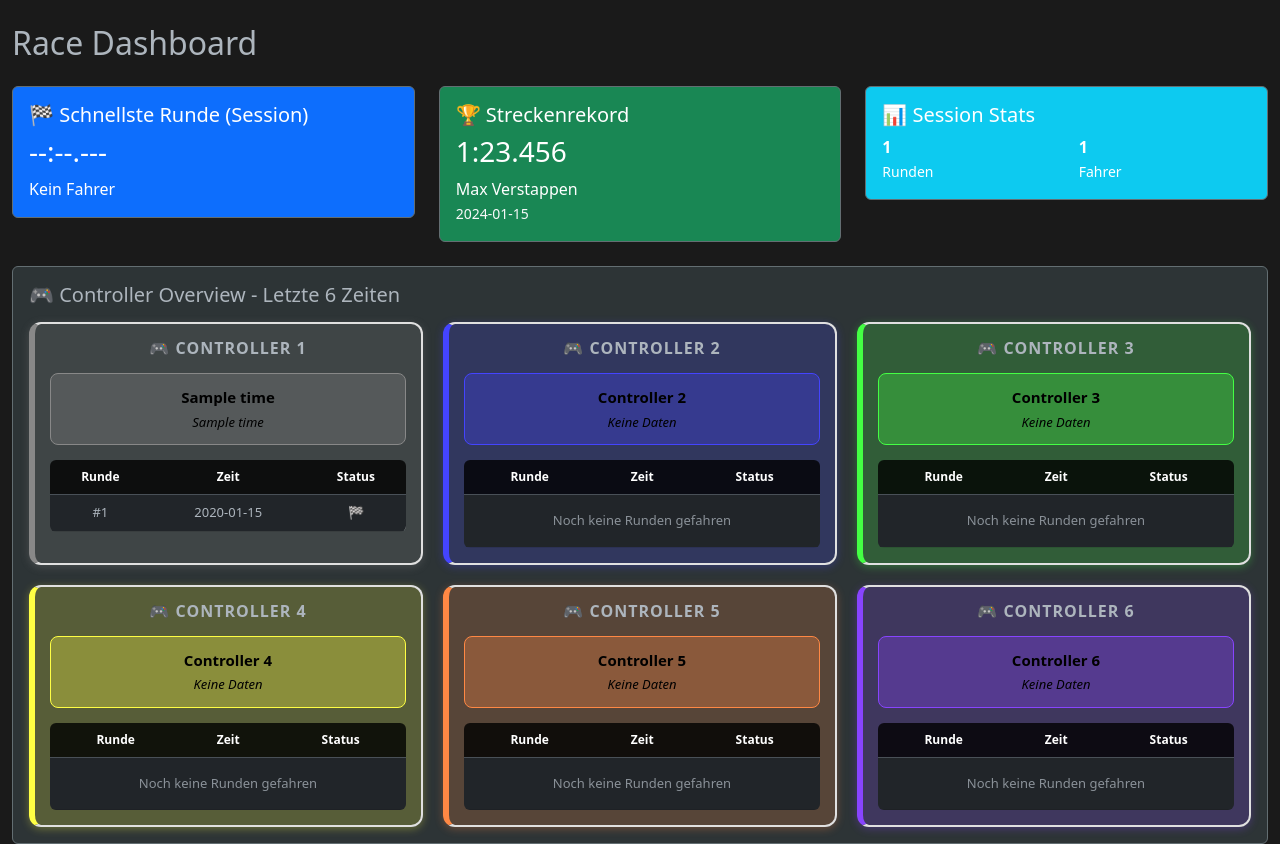
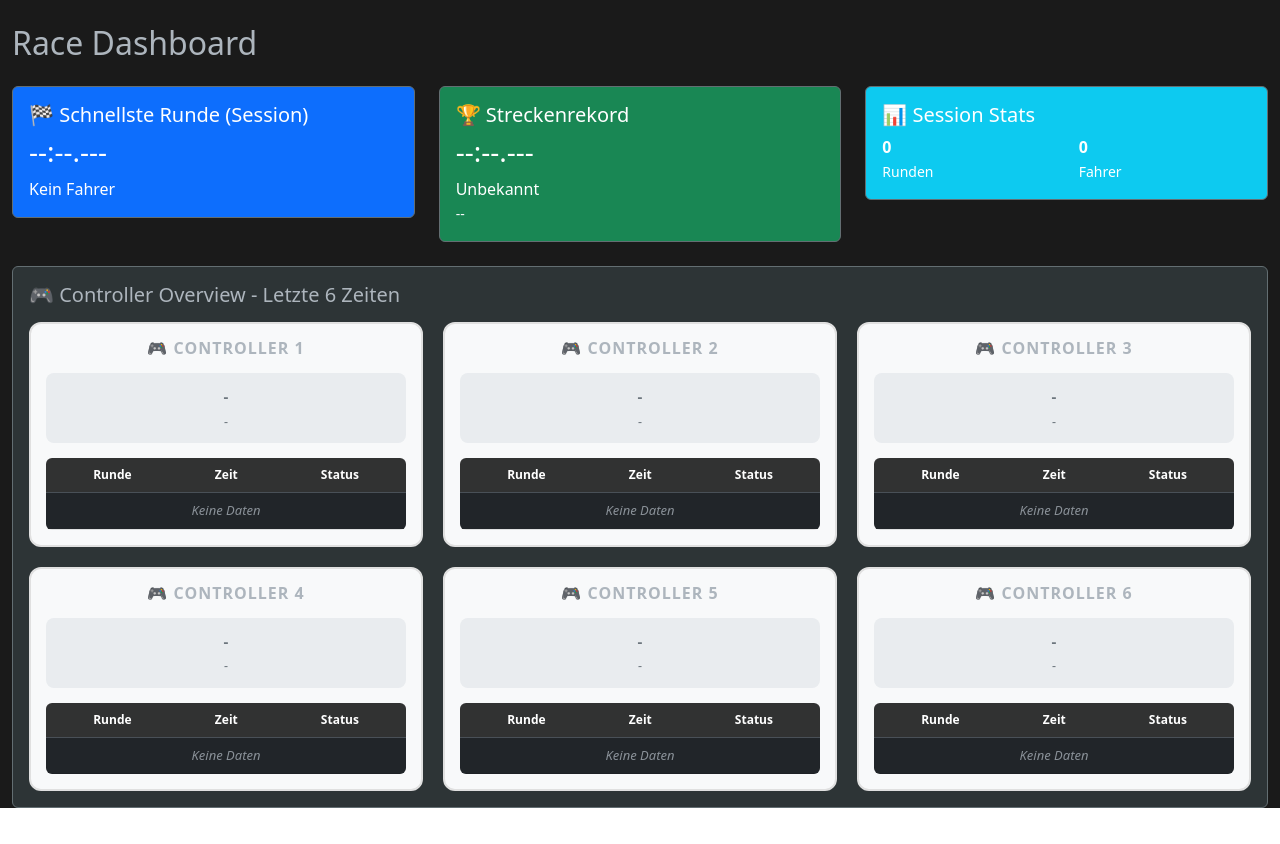
Before and after one commit to Lockeee86/SmartRace-LiveDashboard, a Flask app: page / in a window 1280 px wide. Shown: the part 56-900 px from the top of the page. After the commit the page ends 864 px from the top, so only its background shows below. Run offline with Flask 3, Linux system fonts and the light colour scheme; tables that the repository leaves empty hold one stand-in row (values such as "Sample post").

Commit message:
Update dashboard.html

```diff
--- a/templates/dashboard.html
+++ b/templates/dashboard.html
@@ -214,25 +214,51 @@ async function updateDashboard() {
         dashboardData = JSON.parse(rawText);
         console.log('📊 Live-Daten erhalten:', dashboardData);
 
-        // Detaillierte Controller-Analyse
-        Object.keys(dashboardData).forEach(controllerId => {
-            const controller = dashboardData[controllerId];
-            console.log(`🎮 Controller ${controllerId}:`);
-            console.log(`   👤 Name: ${controller.name}`);
-            console.log(`   🚗 Car: ${controller.car}`);
-            console.log(`   🎨 Color: ${controller.color}`);
-            console.log(`   🏁 Laps: ${controller.laps ? controller.laps.length : 0} Runden`);
-        });
+        // ✅ NEU: Session Stats aus Analytics API
+        await updateSessionStats();
 
-        updateMainStats();         // ✅ Session Stats
-        updateControllerTables();  // ✅ Controller-Tabellen
-        updateTrackRecord();       // ✅ Streckenrekord
-
-        // Session fastest lap berechnen
+        updateControllerTables();
+        updateTrackRecord();
         updateSessionFastestLap();
 
     } catch (error) {
         console.error('❌ Live-Daten Fehler:', error);
+    }
+}
+
+// ✅ NEU: Session Stats aus Analytics API laden
+async function updateSessionStats() {
+    try {
+        const response = await fetch('/api/analytics');
+        const analyticsData = await response.json();
+        console.log('📊 Analytics Daten:', analyticsData);
+
+        // SESSION FASTEST LAP
+        if (analyticsData.session_fastest && analyticsData.session_fastest.lap_time) {
+            document.getElementById('fastest-lap-time').textContent = formatTime(analyticsData.session_fastest.lap_time * 1000);
+            document.getElementById('fastest-lap-driver').textContent = `Driver ${analyticsData.session_fastest.controller_id}`;
+        } else {
+            document.getElementById('fastest-lap-time').textContent = '--:--.---';
+            document.getElementById('fastest-lap-driver').textContent = 'Kein Fahrer';
+        }
+
+        // TRACK RECORD
+        if (analyticsData.track_record && analyticsData.track_record.lap_time) {
+            document.getElementById('track-record-time').textContent = formatTime(analyticsData.track_record.lap_time * 1000);
+            document.getElementById('track-record-driver').textContent = `Driver ${analyticsData.track_record.controller_id}`;
+            document.getElementById('track-record-date').textContent = new Date(analyticsData.track_record.timestamp).toLocaleDateString('de-DE');
+        }
+
+        // SESSION STATS
+        if (analyticsData.session_stats) {
+            document.getElementById('total-laps').textContent = analyticsData.session_stats.total_laps || 0;
+            document.getElementById('active-drivers').textContent = analyticsData.session_stats.active_drivers || 0;
+        }
+
+    } catch (error) {
+        console.error('❌ Analytics Fehler:', error);
+        // Fallback auf alte Berechnung
+        updateMainStatsOld();
     }
 }
 
@@ -254,198 +280,122 @@ function updateSessionFastestLap() {
 
     if (fastestLap) {
         sessionFastestLap = fastestLap;
-        document.getElementById('fastest-lap-time').textContent = formatTime(fastestLap.time);
-        document.getElementById('fastest-lap-driver').textContent = fastestLap.driver;
     }
 }
 
-function getCurrentSessionLaps(controllerData) {
-    if (!controllerData.laps || controllerData.laps.length === 0) return [];
+// Fallback für alte Stats-Berechnung
+function updateMainStatsOld() {
+    // Session Fastest Lap (fallback)
+    if (sessionFastestLap) {
+        document.getElementById('fastest-lap-time').textContent = formatTime(sessionFastestLap.time);
+        document.getElementById('fastest-lap-driver').textContent = sessionFastestLap.driver || 'Unbekannt';
+    }
 
-    // ✅ Sortiere Runden nach Timestamp (neueste zuerst)
-    const sortedLaps = [...controllerData.laps].sort((a, b) =>
-        new Date(b.timestamp) - new Date(a.timestamp)
-    );
+    // Track Record (fallback hardcoded)
+    document.getElementById('track-record-time').textContent = '1:23.456';
+    document.getElementById('track-record-driver').textContent = 'Max Verstappen';
+    document.getElementById('track-record-date').textContent = '2024-01-15';
 
-    // ✅ Neuester Timestamp = aktuelle Session
-    const latestTimestamp = new Date(sortedLaps[0].timestamp);
+    // Session Stats (fallback berechnet)
+    const totalLaps = Object.values(dashboardData).reduce((sum, controller) => {
+        return sum + (controller?.lap_count || 0);
+    }, 0);
 
-    // ✅ Definiere Session-Grenze (z.B. 30 Minuten Pause = neue Session)
-    const sessionGapMinutes = 30;
-    const sessionStartTime = new Date(latestTimestamp.getTime() - (sessionGapMinutes * 60 * 1000));
-
-    // ✅ Filtere nur Runden der aktuellen Session
-    const currentSessionLaps = controllerData.laps.filter(lap => {
-        const lapTime = new Date(lap.timestamp);
-        return lapTime >= sessionStartTime;
-    });
-
-    console.log(`🔍 Controller: ${currentSessionLaps.length} Runden in aktueller Session`);
-    return currentSessionLaps;
-}
-
-function updateMainStats() {
-    let totalLaps = 0;
-    let activeDrivers = 0;
-
-    Object.keys(dashboardData).forEach(controllerId => {
-        const controllerData = dashboardData[controllerId];
-
-        if (controllerData && controllerData.laps) {
-            // ✅ Nur aktuelle Session-Runden
-            const currentSessionLaps = getCurrentSessionLaps(controllerData);
-
-            if (currentSessionLaps.length > 0) {
-                activeDrivers++;
-
-                // ✅ Höchste Rundennummer der aktuellen Session
-                const lapNumbers = currentSessionLaps.map(lap => lap.lap || 0);
-                const sessionMaxLap = Math.max(...lapNumbers);
-
-                totalLaps += sessionMaxLap;
-
-                console.log(`🏁 Controller ${controllerId}: Runde ${sessionMaxLap} in aktueller Session`);
-            }
-        }
-    });
+    const activeDrivers = Object.values(dashboardData).filter(controller =>
+        controller && controller.lap_count > 0
+    ).length;
 
     document.getElementById('total-laps').textContent = totalLaps;
     document.getElementById('active-drivers').textContent = activeDrivers;
-
-    console.log(`📊 Aktuelle Session: ${totalLaps} Runden, ${activeDrivers} Fahrer`);
 }
 
+function updateControllerTables() {
+    for (let i = 1; i <= 6; i++) {
+        const controllerData = dashboardData[i.toString()];
+        const tableElement = document.getElementById(`controller-${i}`);
+        const timesBody = document.getElementById(`controller-${i}-times`);
 
+        if (!tableElement || !timesBody) continue;
 
+        if (controllerData && controllerData.recent_times && controllerData.recent_times.length > 0) {
+            // Controller aktiv - Styling setzen
+            const color = controllerData.color || getDefaultControllerColor(i);
+            const rgbaColor = hexToRgba(color, 0.15);
+            const borderColor = hexToRgba(color, 0.5);
 
+            tableElement.style.backgroundColor = rgbaColor;
+            tableElement.style.borderColor = borderColor;
+            tableElement.style.borderWidth = '2px';
+            tableElement.style.borderStyle = 'solid';
 
-function updateControllerTables() {
-    console.log('🔍 DEBUG: dashboardData =', dashboardData);
+            // Driver Info aktualisieren
+            const driverNameEl = tableElement.querySelector('.driver-name');
+            const carNameEl = tableElement.querySelector('.car-name');
+            const driverInfoEl = tableElement.querySelector('.driver-info');
 
-    for (let controllerId = 1; controllerId <= 6; controllerId++) {
-        const controllerData = dashboardData[controllerId.toString()];
-        console.log(`🔍 DEBUG Controller ${controllerId}:`, controllerData);
+            if (driverNameEl) driverNameEl.textContent = controllerData.name || `Driver ${i}`;
+            if (carNameEl) carNameEl.textContent = controllerData.car_name || 'Unbekanntes Auto';
 
-        const tableBody = document.getElementById(`controller-${controllerId}-times`);
-        const driverName = document.querySelector(`#controller-${controllerId} .driver-name`);
-        const carName = document.querySelector(`#controller-${controllerId} .car-name`);
-        const controllerTable = document.getElementById(`controller-${controllerId}`);
+            if (driverInfoEl) {
+                driverInfoEl.style.backgroundColor = hexToRgba(color, 0.3);
+                driverInfoEl.style.color = '#333';
+            }
 
-        // ✅ IMMER eine Farbe setzen (auch ohne Daten)
-        let controllerColor;
+            // Zeiten-Tabelle füllen
+            timesBody.innerHTML = '';
 
-        if (controllerData && controllerData.color) {
-            // Farbe aus Datenbank
-            controllerColor = controllerData.color;
-            console.log(`🎨 DB-Farbe Controller ${controllerId}:`, controllerColor);
-        } else {
-            // Fallback-Farbe
-            controllerColor = getDefaultControllerColor(controllerId);
-            console.log(`🎨 Fallback-Farbe Controller ${controllerId}:`, controllerColor);
-        }
+            // Letzte 6 Zeiten (neueste zuerst)
+            const recentTimes = controllerData.recent_times.slice(-6).reverse();
 
-        // ✅ IMMER Background setzen
-        const lightColor = hexToRgba(controllerColor, 0.2);
-        const mediumColor = hexToRgba(controllerColor, 0.3);
+            recentTimes.forEach((timeEntry, index) => {
+                const row = document.createElement('tr');
 
-        console.log(`🎨 Setze Farben für Controller ${controllerId}: light=${lightColor}, medium=${mediumColor}`);
+                // Runden-Nummer (rückwärts zählen)
+                const lapNumber = (controllerData.lap_count || 0) - index;
 
-        // Background setzen (auch ohne Daten!)
-        controllerTable.style.setProperty('background', lightColor, 'important');
-        controllerTable.style.setProperty('border-left', `6px solid ${controllerColor}`, 'important');
-        controllerTable.style.setProperty('box-shadow', `0 2px 8px ${hexToRgba(controllerColor, 0.3)}`, 'important');
+                // Status bestimmen
+                let status = '⏱️';
+                let statusClass = '';
 
-        // Driver-Info Background
-        const driverInfo = controllerTable.querySelector('.driver-info');
-        if (driverInfo) {
-            driverInfo.style.setProperty('background', mediumColor, 'important');
-            driverInfo.style.setProperty('border', `1px solid ${controllerColor}`, 'important');
-            driverInfo.style.setProperty('color', '#000', 'important');
-        }
-
-        if (controllerData && controllerData.laps && controllerData.laps.length > 0) {
-            // ✅ Update Fahrer/Auto Info
-            driverName.textContent = controllerData.name || `Driver ${controllerId}`;
-            carName.textContent = controllerData.car || `Car ${controllerId}`;
-
-            // ✅ SESSION-weite beste Zeit berechnen
-            if (controllerData.laps && controllerData.laps.length > 0) {
-                // Alle Zeiten von ALLEN Controllern sammeln
-                let allSessionTimes = [];
-
-                // Durch alle Controller gehen
-                for (let i = 1; i <= 6; i++) {
-                    const otherControllerData = window.currentLogData ? window.currentLogData[`controller_${i}`] : null;
-                    if (otherControllerData && otherControllerData.laps) {
-                        const times = otherControllerData.laps
-                            .map(lap => lap.laptime_raw || 0)
-                            .filter(time => time > 0);
-                        allSessionTimes = allSessionTimes.concat(times);
-                    }
+                if (timeEntry === controllerData.best_time) {
+                    status = '🏆 BEST';
+                    statusClass = 'text-warning fw-bold';
+                } else if (index === 0) {
+                    status = '🔄 LAST';
+                    statusClass = 'text-info';
                 }
 
-                console.log(`🔍 Alle Session-Zeiten:`, allSessionTimes);
+                row.innerHTML = `
+                    <td><strong>#${lapNumber}</strong></td>
+                    <td><strong>${formatTime(timeEntry)}</strong></td>
+                    <td><span class="${statusClass}">${status}</span></td>
+                `;
 
-                if (allSessionTimes.length > 0) {
-                    const sessionBestTime = Math.min(...allSessionTimes);
+                timesBody.appendChild(row);
+            });
 
-                    // Prüfen ob DIESER Controller die beste Zeit hat
-                    const myTimes = controllerData.laps
-                        .map(lap => lap.laptime_raw || 0)
-                        .filter(time => time > 0);
+        } else {
+            // Controller inaktiv - Styling zurücksetzen
+            tableElement.style.backgroundColor = '#f8f9fa';
+            tableElement.style.borderColor = '#e0e0e0';
 
-                    const myBestTime = myTimes.length > 0 ? Math.min(...myTimes) : null;
+            // Driver Info zurücksetzen
+            const driverNameEl = tableElement.querySelector('.driver-name');
+            const carNameEl = tableElement.querySelector('.car-name');
+            const driverInfoEl = tableElement.querySelector('.driver-info');
 
-                    // Nur anzeigen wenn dieser Controller die Session-Bestzeit hat
-                    if (myBestTime === sessionBestTime) {
-                        const bestTimeText = ` (🏆 ${formatTime(sessionBestTime)})`;
-                        driverName.textContent = (controllerData.name || `Driver ${controllerId}`) + bestTimeText;
-                        console.log(`🏆 Controller ${controllerId} hat die Session-Bestzeit!`);
-                    }
-                }
+            if (driverNameEl) driverNameEl.textContent = '-';
+            if (carNameEl) carNameEl.textContent = '-';
+            if (driverInfoEl) {
+                driverInfoEl.style.backgroundColor = '#e9ecef';
+                driverInfoEl.style.color = '#6c757d';
             }
 
-
-
-            // Letzte 6 Zeiten holen
-            const recentLaps = controllerData.laps.slice(0, 6);
-
-            let personalBest = controllerData.best_time;
-
-            tableBody.innerHTML = recentLaps.map((lap, index) => {
-                const lapTime = lap.laptime_raw || 0;
-                const isPersonalBest = personalBest && lapTime === personalBest;
-                const isLatest = index === 0;
-
-                let rowClass = '';
-                let rowStyle = '';
-
-                if (isPersonalBest) {
-                    rowClass = 'table-warning';
-                    rowStyle = 'background: linear-gradient(90deg, #ffd700, #ffed4a) !important;';
-                } else if (isLatest) {
-                    const gradientColor = hexToRgba(controllerColor, 0.4);
-                    rowStyle = `background: linear-gradient(90deg, ${gradientColor}, rgba(248,249,250,0.8)) !important;`;
-                }
-
-                return `
-                    <tr class="${rowClass}" style="${rowStyle}">
-                        <td>#${lap.lap || '-'}</td>
-                        <td>${lap.laptime_formatted || formatTime(lapTime)}</td>
-                        <td>${isPersonalBest ? '🏆' : (isLatest ? '🏁' : '')}</td>
-                    </tr>
-                `;
-            }).join('');
-
-        } else {
-            // Keine Daten - aber trotzdem Farbe setzen!
-            driverName.textContent = `Controller ${controllerId}`;
-            carName.textContent = 'Keine Daten';
-
-            tableBody.innerHTML = `
+            // Leere Tabelle
+            timesBody.innerHTML = `
                 <tr>
-                    <td colspan="3" class="text-muted text-center py-3">
-                        Noch keine Runden gefahren
+                    <td colspan="3" class="text-muted text-center">
+                        <em>Keine Daten</em>
                     </td>
                 </tr>
             `;
@@ -454,29 +404,11 @@ function updateControllerTables() {
 }
 
 function updateTrackRecord() {
-    // Simuliere Streckenrekord basierend auf aktueller Session
-    if (sessionFastestLap && (!trackRecord || sessionFastestLap.time < trackRecord.time)) {
-        trackRecord = {
-            time: sessionFastestLap.time,
-            driver: sessionFastestLap.driver,
-            date: new Date().toLocaleDateString('de-DE')
-        };
-
-        // Visual feedback für neuen Rekord
-        const recordCard = document.querySelector('.bg-success');
-        recordCard.classList.add('border', 'border-warning');
-        recordCard.style.animation = 'pulse 1s ease-in-out 3';
-    }
-
+    // Wird von updateSessionStats() übernommen
     if (trackRecord) {
         document.getElementById('track-record-time').textContent = formatTime(trackRecord.time);
         document.getElementById('track-record-driver').textContent = trackRecord.driver;
         document.getElementById('track-record-date').textContent = trackRecord.date;
-    } else {
-        // Fallback-Rekord
-        document.getElementById('track-record-time').textContent = '1:23.456';
-        document.getElementById('track-record-driver').textContent = 'Max Verstappen';
-        document.getElementById('track-record-date').textContent = '2024-01-15';
     }
 }
 
@@ -519,8 +451,14 @@ function hexToRgba(hex, alpha) {
     return `rgba(128, 128, 128, ${alpha})`;
 }
 
+// Zeit formatieren - ✅ FIX für Sekunden vs Millisekunden
 function formatTime(timeMs) {
     if (!timeMs || timeMs === 0) return '--:--.---';
+
+    // Falls es schon in Sekunden ist (< 1000), zu ms konvertieren
+    if (timeMs < 1000) {
+        timeMs = timeMs * 1000;
+    }
 
     const minutes = Math.floor(timeMs / 60000);
     const seconds = ((timeMs % 60000) / 1000).toFixed(3);
@@ -627,6 +565,6 @@ document.head.appendChild(style);
 
 // Initial load und regelmäßige Updates
 updateDashboard();
-setInterval(updateDashboard, 2000); // Update alle 2 Sekunden
+setInterval(updateDashboard, 3000); // Update alle 3 Sekunden
 </script>
 {% endblock %}
```
